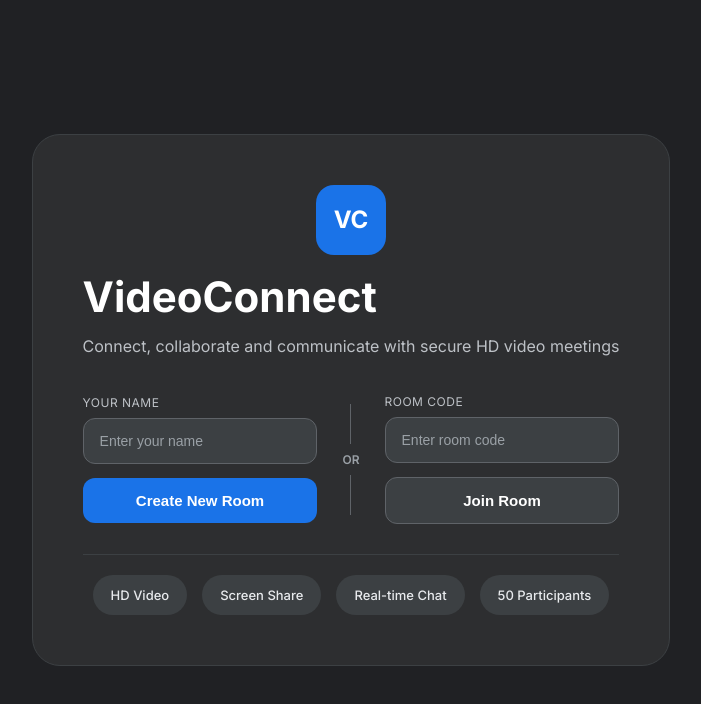
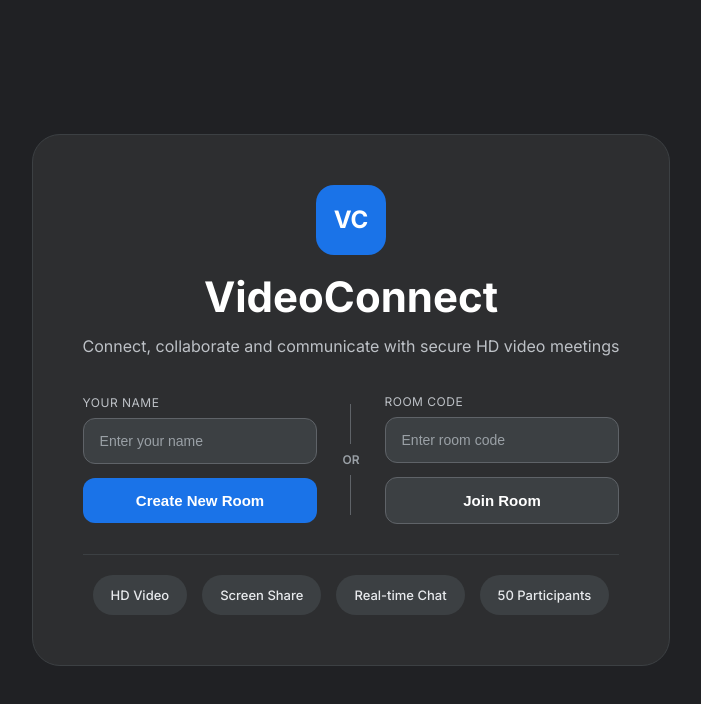
Before and after one commit to AayushiMohan/VideoConnect, a React (Create React App) app in the folder client/: page / in a window 1280 px wide. Shown: the top 704 px of the page, without its empty margins (289-990 px from the left). Built offline with nearby package versions, Linux system fonts and the light colour scheme; no server answers.

Commit message:
Update App.css

```diff
--- a/client/src/App.css
+++ b/client/src/App.css
@@ -55,6 +55,8 @@ body {
   font-weight: 700;
   color: white;
   margin-bottom: 12px;
+  text-align: center;
+  width: 100%;
 }
 
 .subtitle {
```
